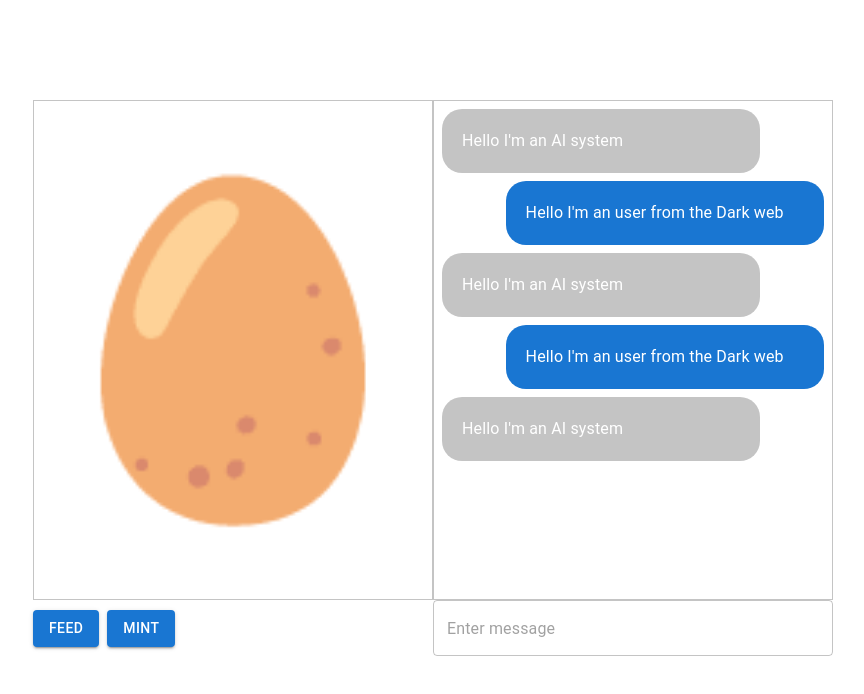
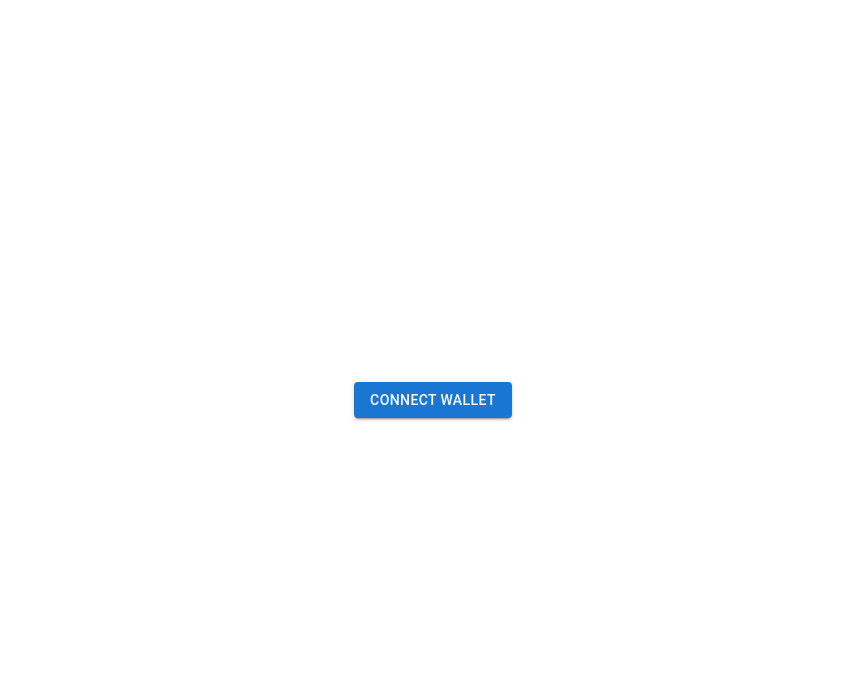
Before and after one commit to MontoyaAndres/defi-pets, a Next.js app: page / in a window 1280 px wide. Shown: the top 694 px of the page, without its empty margins (207-1071 px from the left). Built offline with nearby package versions, Linux system fonts and the light colour scheme; what @mui/material-nextjs would draw is missing.

Commit message:
FEAT: integration wallet

```diff
--- a/components/home/index.js
+++ b/components/home/index.js
@@ -1,7 +1,45 @@
+import { useEffect, useState } from "react";
 import { Button, TextField } from "@mui/material";
-import { Wrapper } from "./styles";
+
+import { NotWallet, Wrapper } from "./styles";
 
 export const Home = () => {
+  const [walletAddress, setWalletAddress] = useState(null);
+
+  useEffect(() => {
+    if (window.ethereum) {
+      window.ethereum.on("accountsChanged", (accounts) => {
+        setWalletAddress(accounts[0]);
+      });
+    }
+  }, []);
+
+  async function connectWallet() {
+    try {
+      if (!window.ethereum) {
+        alert("Please install MetaMask!");
+        return;
+      }
+
+      const accounts = await window.ethereum.request({
+        method: "eth_requestAccounts",
+      });
+      setWalletAddress(accounts[0]);
+    } catch (error) {
+      console.error(error);
+    }
+  }
+
+  if (!walletAddress) {
+    return (
+      <NotWallet>
+        <Button variant="contained" onClick={connectWallet}>
+          Connect Wallet
+        </Button>
+      </NotWallet>
+    );
+  }
+
   return (
     <Wrapper>
       <div className="left">
--- a/components/home/styles.js
+++ b/components/home/styles.js
@@ -65,3 +65,11 @@ export const Wrapper = styled.div`
     }
   }
 `;
+
+export const NotWallet = styled.div`
+  display: flex;
+  justify-content: center;
+  align-items: center;
+  height: 100vh;
+  font-size: 2rem;
+`;
--- a/package.json
+++ b/package.json
@@ -12,6 +12,7 @@
     "@emotion/styled": "^11.11.0",
     "@mui/material": "^5.15.14",
     "@mui/material-nextjs": "^5.15.11",
+    "ethers": "^6.11.1",
     "next": "^14.1.4",
     "react": "^18.2.0",
     "react-dom": "^18.2.0"
--- a/pages/api/index.js
+++ b/pages/api/index.js
@@ -1,3 +1,5 @@
 export default function handler(req, res) {
-  res.status(200).json({ message: "Hello from Next.js!" });
+  const { token, address } = req.query;
+
+  res.status(200).json({ token, address });
 }
```
Also changed, not shown: 1 other file (tests, documents, lock files or other folders).
